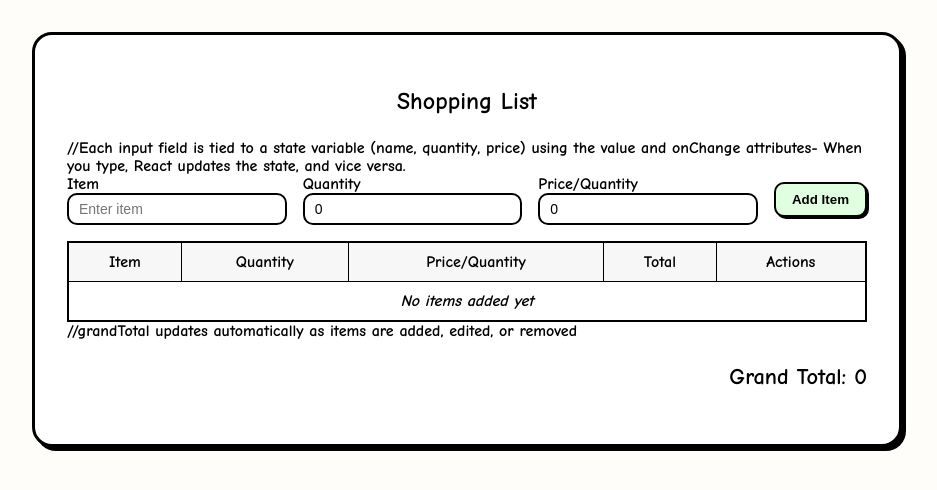
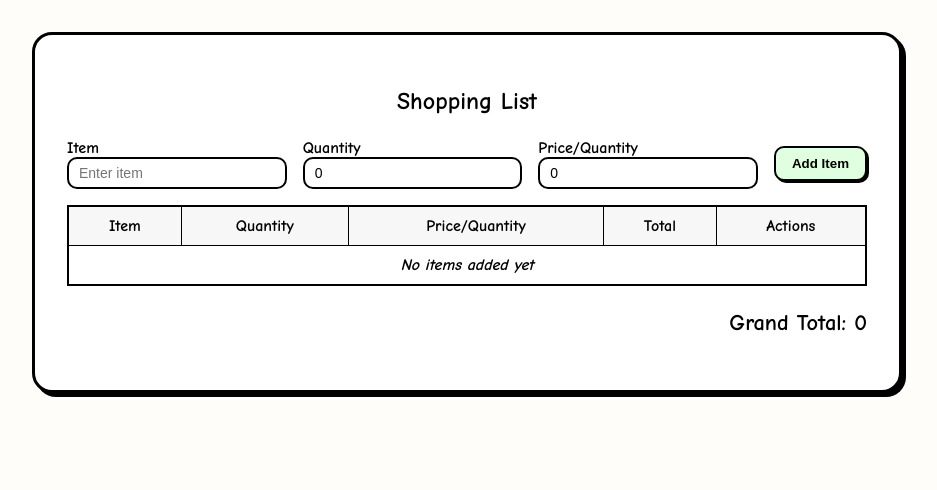
Before and after one commit to de-scientist/shopping-list-app, a React (Vite) app: page / in a window 1280 px wide. Shown: the top 490 px of the page, without its empty margins (173-1110 px from the left). Built offline with nearby package versions, Linux system fonts and the light colour scheme.

Commit message:
use the right comments

```diff
--- a/src/components/Shopping.tsx
+++ b/src/components/Shopping.tsx
@@ -74,7 +74,9 @@ const ShoppingApp: React.FC = () => {
     <div className="shopping-container">
       <h2 className="title">Shopping List</h2>
 
-//Each input field is tied to a state variable (name, quantity, price) using the value and onChange attributes- When you type, React updates the state, and vice versa.
+{/*
+  Each input field is tied to a state variable (name, quantity, price) using the value and onChange attributes- When you type, React updates the state, and vice versa.
+*/}
       <div className="input-section">
         <div className="input-group">
           <label>Item</label>
@@ -114,7 +116,14 @@ const ShoppingApp: React.FC = () => {
         </button>
       </div>
 
-{/*Display each added item dynamically-Using .map() to render a <tr> for each Item.-key={item.id} ensures React can track updates properly.- If there are no items, a fallback message appears.*/}
+{/*
+  Display each added item dynamically.
+  Using .map() to render a <tr> for each Item.
+  key={item.id} ensures React can track updates properly.
+  If there are no items, a fallback message appears.
+*/}
+
+
       <table className="table">
         <thead>
           <tr>
@@ -157,7 +166,7 @@ const ShoppingApp: React.FC = () => {
         </tbody>
       </table>
 
-//grandTotal updates automatically as items are added, edited, or removed
+{/* grandTotal updates automatically as items are added, edited, or removed*/}
       <h3 className="grand-total">Grand Total: {grandTotal}</h3>
     </div>
   );
```
